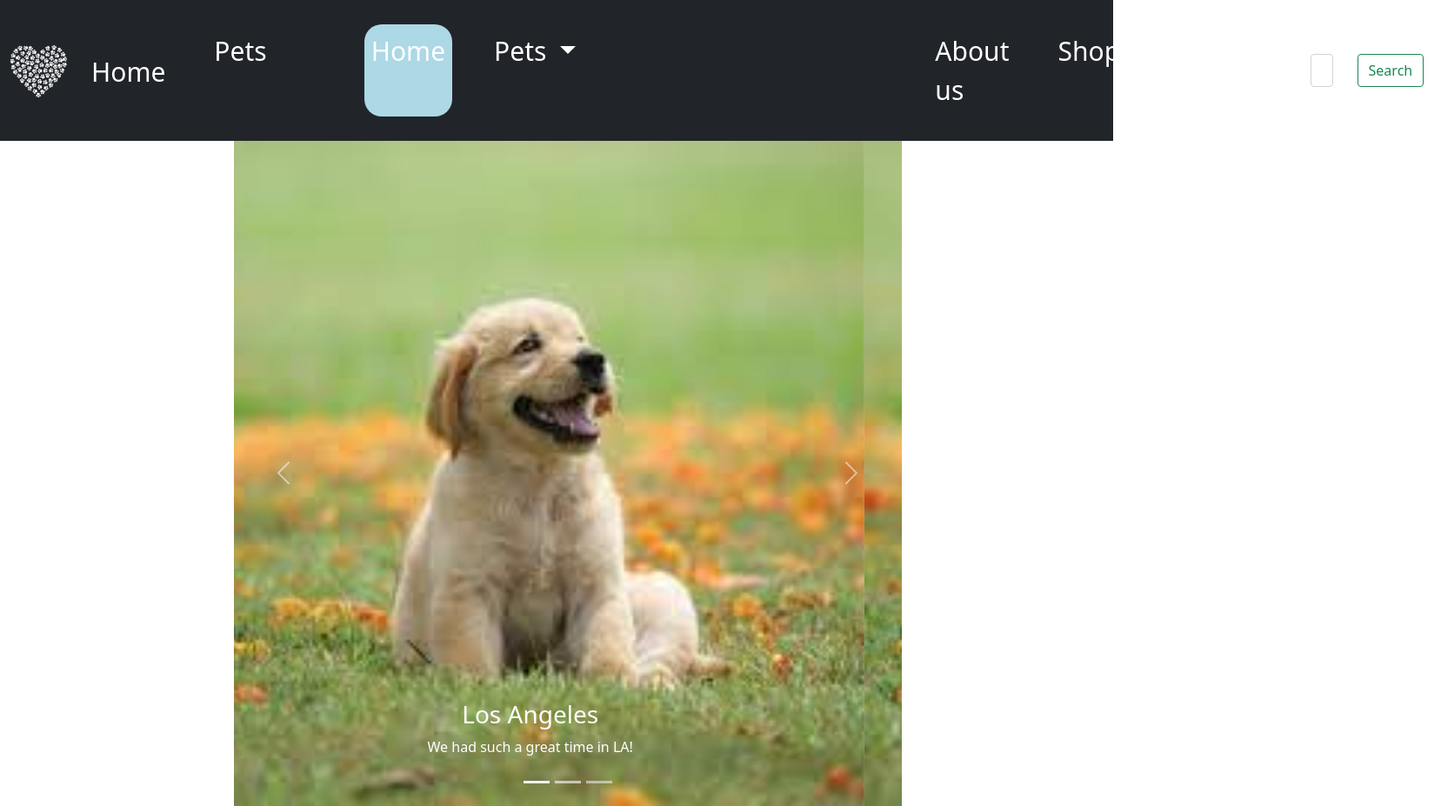
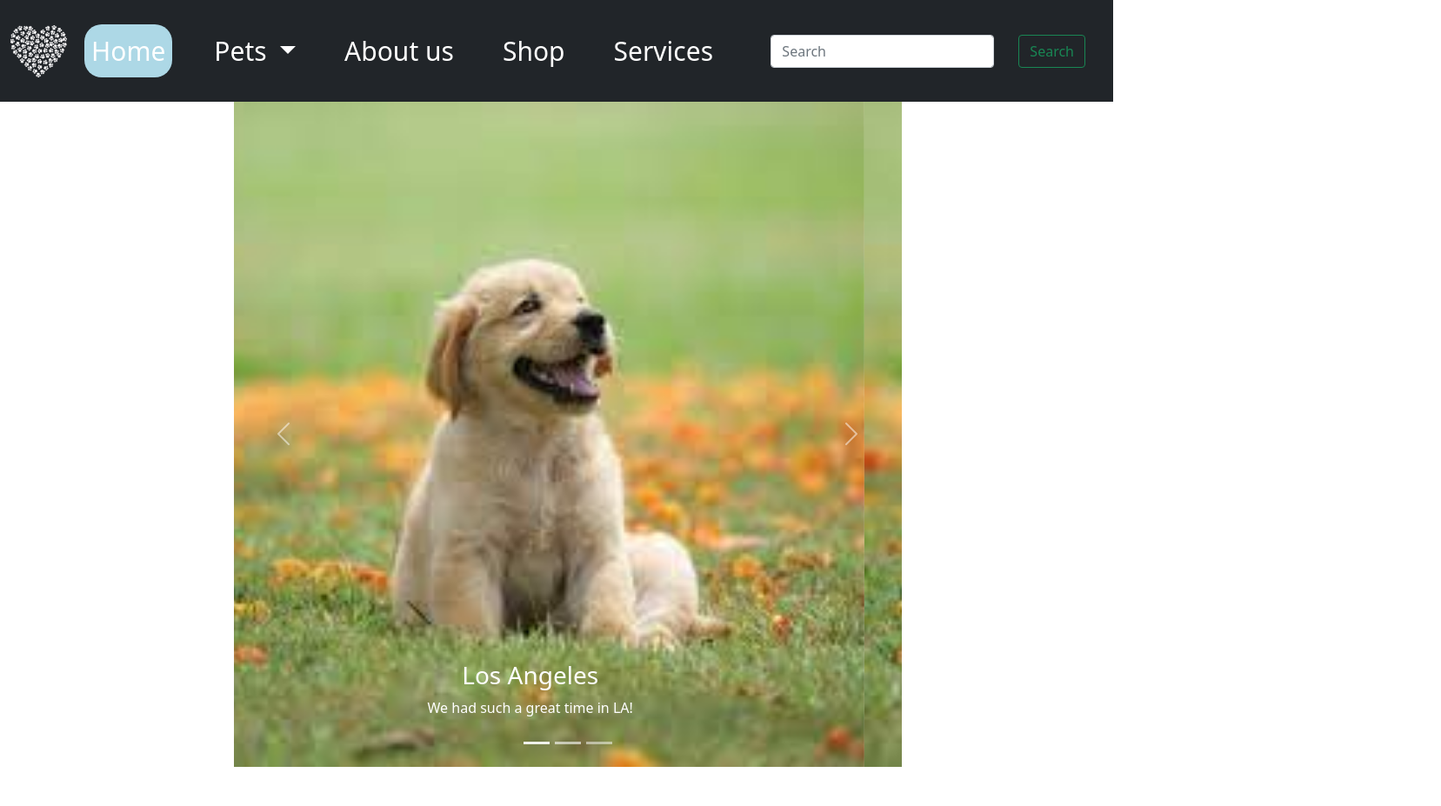
Before and after one commit to ngrayzin/ID-assignment-2, a plain HTML site: page index.html in a window 1280 px wide. Shown: the whole page at 87% size, 1657 px wide, since content can reach past the window. After the commit the page ends 882 px from the top, so only its background shows below. Drawn offline with nearby package versions, Linux system fonts and the light colour scheme.

Commit message:
the nice header

```diff
--- a/index.html
+++ b/index.html
@@ -19,13 +19,6 @@
               <img src="images/Heart paw.png" alt="Logo" width="65" height="60" style="border: black;" class="d-inline-block align-text-top">
             </a>
             <ul class="navbar-nav me-auto mb-2 mb-lg-0" id="pills-tab">
-                <li class="nav-item">
-<<<<<<< HEAD
-                  <a class="nav-link active" style="margin: 20px; font-size: 30px;" href="index.html">Home</a>
-                </li>
-                <a class="nav-link" style="margin: 20px; font-size: 30px;" aria-current="page" href="Pets.html">Pets</a>
-              </li>
-=======
                   <a class="nav-link" style="margin: 20px; font-size: 30px; border-radius: 20px; background-color: lightblue;" href="index.html">Home</a>
                 </li>
               <li class="nav-item dropdown">
@@ -37,7 +30,6 @@
                  <li><a class="dropdown-item" href="#"><img src="images/Cat cartoon.png" width="40px" height="40px" alt="">Cats</a></li>
                  </ul>
              </li>
->>>>>>> 591c3433cb18e31d58a80a2cfd69b1ab8c02aec1
               <li class="nav-item">
                 <a class="nav-link" style="margin: 20px; font-size: 30px;" href="#">About us</a>
               </li>
```
